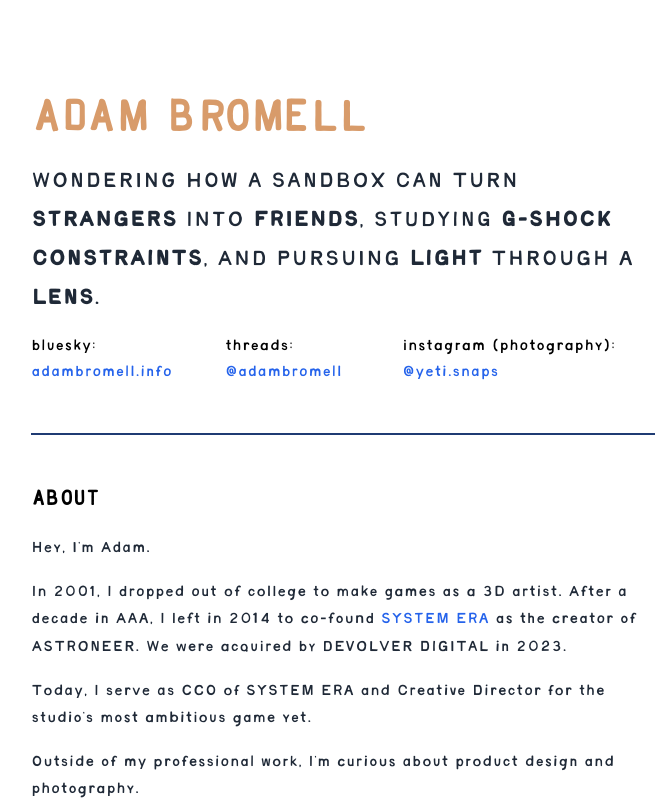
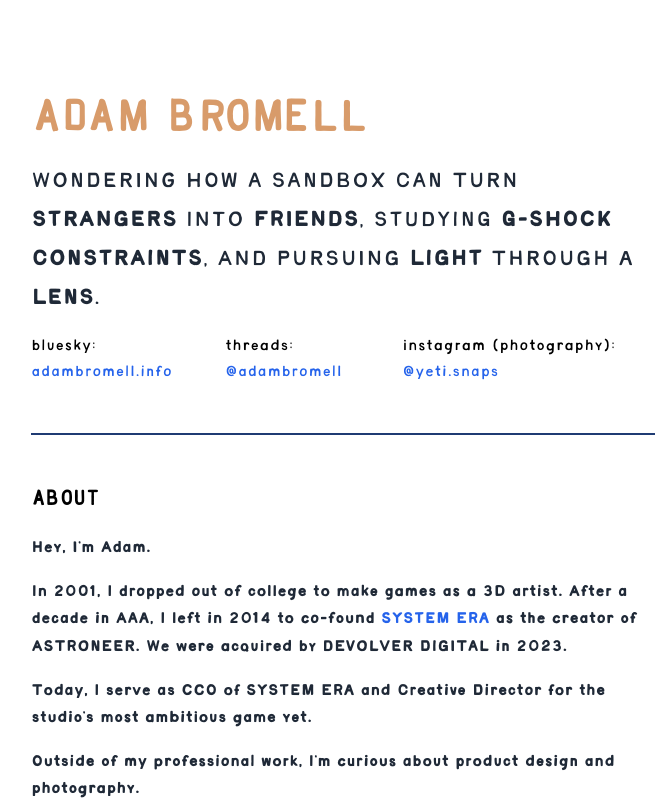
Before and after one commit to XYZCHiiLD/adambromell-site, a Next.js app: page / in a window 1280 px wide. Shown: the top 800 px of the page, without its empty margins (297-965 px from the left). Built offline with nearby package versions, Linux system fonts and the light colour scheme.

Commit message:
Add files via upload

```diff
--- a/src/app/page.js
+++ b/src/app/page.js
@@ -74,10 +74,10 @@ export default function Home() {
         <section className="mb-12">
           <h2 className="font-bold mb-4">about</h2>
           <div className="space-y-4 text-gray-800 leading-relaxed">
-            <p>Hey, I'm Adam.</p>
-            <p>In 2001, I dropped out of college to make games as a 3D artist. After a decade in AAA, I left in 2014 to co-found <a href="https://www.systemera.net/" target="_blank" rel="noopener noreferrer" className="text-blue-600 hover:underline">SYSTEM ERA</a> as the creator of ASTRONEER. We were acquired by DEVOLVER DIGITAL in 2023.</p>
-            <p>Today, I serve as CCO of SYSTEM ERA and Creative Director for the studio's most ambitious game yet.</p>
-            <p>Outside of my professional work, I'm curious about product design and photography.</p>
+            <p className="font-bold">Hey, I'm Adam.</p>
+            <p className="font-bold">In 2001, I dropped out of college to make games as a 3D artist. After a decade in AAA, I left in 2014 to co-found <a href="https://www.systemera.net/" target="_blank" rel="noopener noreferrer" className="text-blue-600 hover:underline">SYSTEM ERA</a> as the creator of ASTRONEER. We were acquired by DEVOLVER DIGITAL in 2023.</p>
+            <p className="font-bold">Today, I serve as CCO of SYSTEM ERA and Creative Director for the studio's most ambitious game yet.</p>
+            <p className="font-bold">Outside of my professional work, I'm curious about product design and photography.</p>
           </div>
         </section>
 
```
